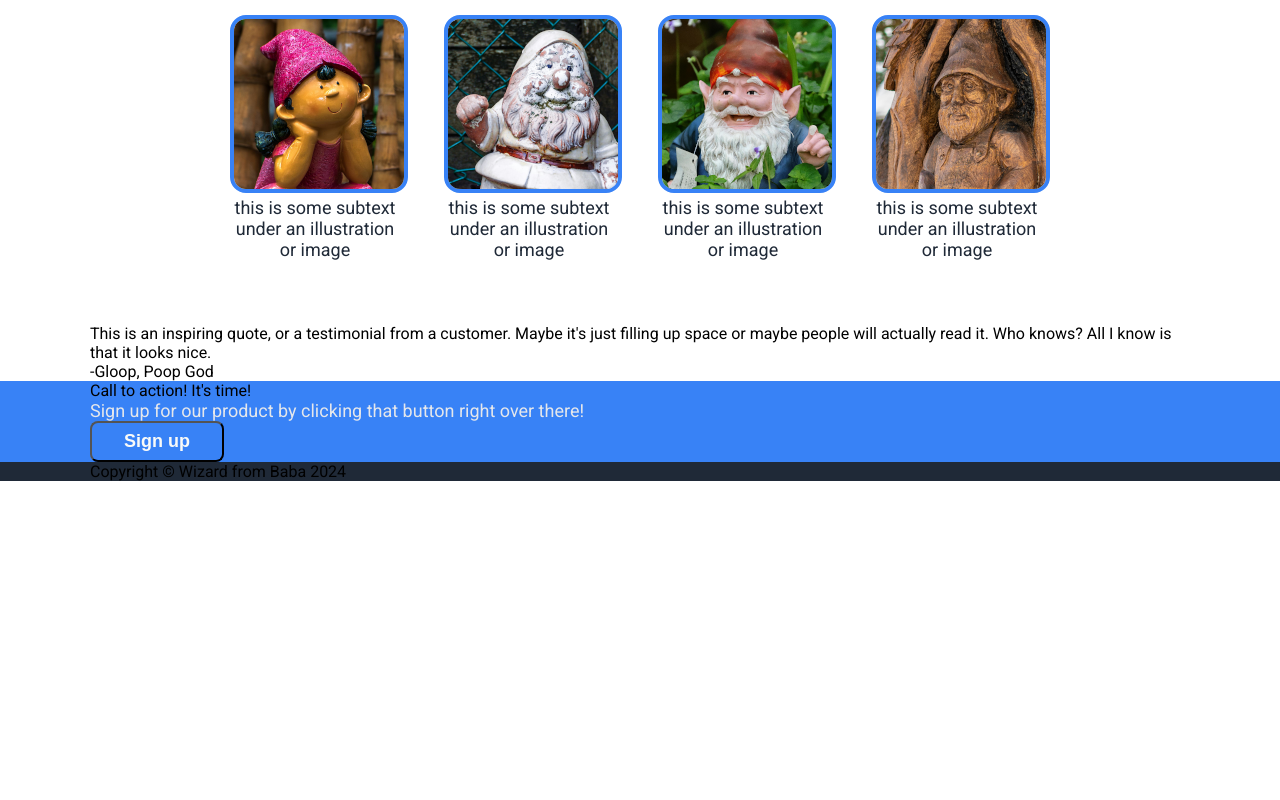
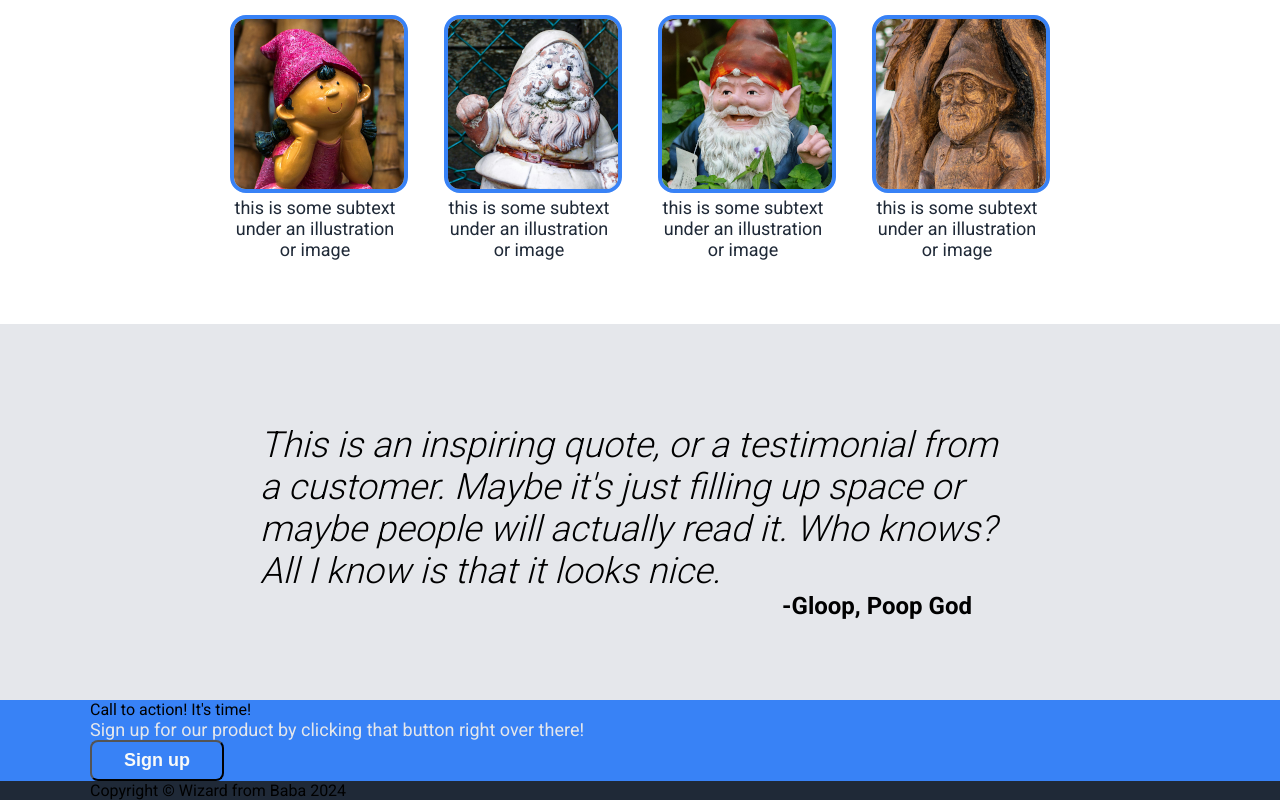
Before and after one commit to poop-fart45/odin-landing-page, a plain HTML site: page index.html in a window 1280 px wide. Shown: the part 731-1531 px from the top of the page. Before the commit the page ends 1212 px from the top, so only its background shows below. Drawn offline with Linux system fonts and the light colour scheme.

Commit message:
Complete css for quote section

```diff
--- a/css/style.css
+++ b/css/style.css
@@ -1,4 +1,4 @@
-@import url('https://fonts.googleapis.com/css2?family=Roboto:wght@400;700&display=swap');
+@import url('https://fonts.googleapis.com/css2?family=Roboto:wght@300;400;700;900&display=swap');
 
 
 body {
@@ -140,6 +140,31 @@ button {
 
 /* quote */
 
+.quote {
+    background-color: #E5E7EB;
+}
+
+.quote > .content {
+    width: 760px;
+    display: flex;
+    flex-direction: column;
+}
+
+.quote .text {
+    font-size: 36px;
+    font-style: italic;
+    font-weight: 300;
+    margin-top: 100px;
+}
+
+.quote .name {
+    font-weight: bold;
+    font-size: 24px;
+    align-self: flex-end;
+    margin-bottom: 80px;
+    margin-right: 48px;
+}
+
 
 /* cta */
 
```
